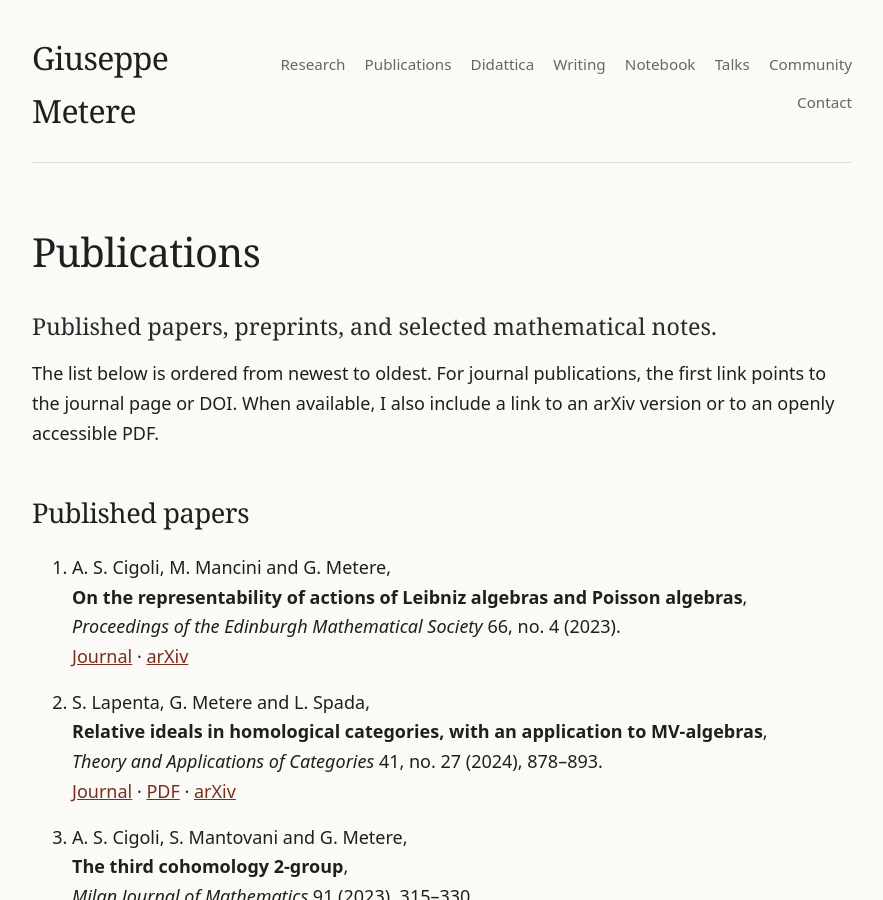
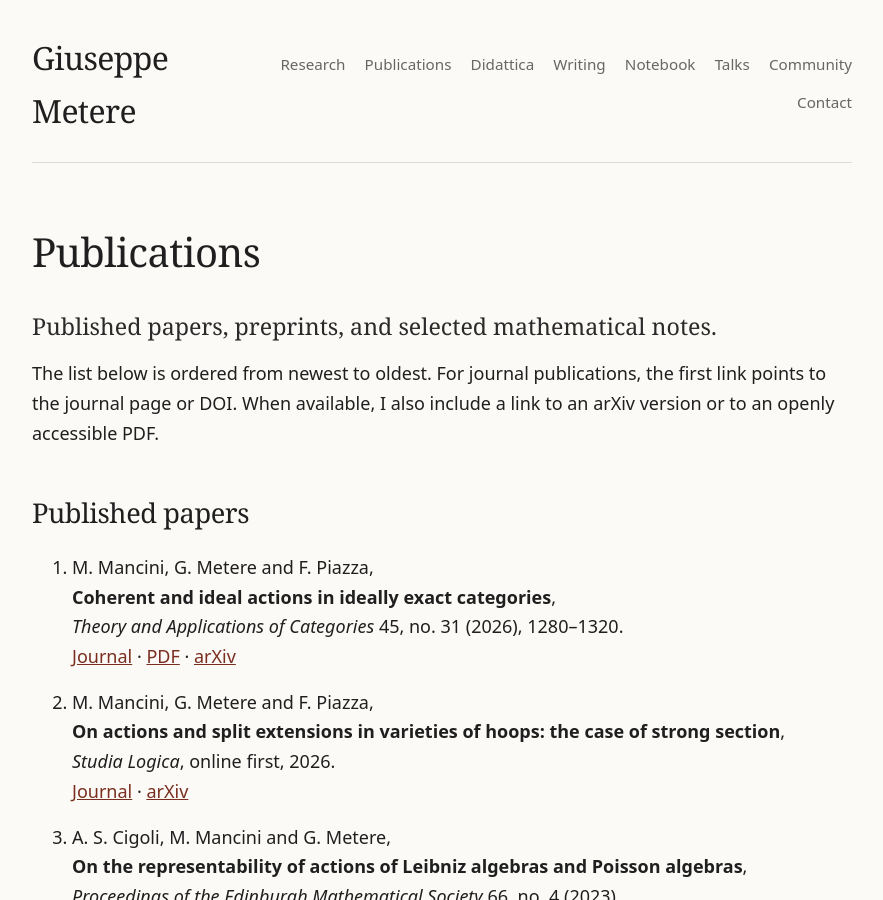
Before and after one commit to gmetere/gmetere.github.io, a Jekyll site: the page built from publications.md, in a window 1280 px wide and 900 px high. Shown: the whole window, without its empty margins (198-1081 px from the left). Built offline with Jekyll 4.4.1, drawn with Linux system fonts in a browser that asks for light colours; some of the changed text lies outside the part shown.

Commit message:
Update publications.md

```diff
--- a/publications.md
+++ b/publications.md
@@ -14,6 +14,19 @@ the first link points to the journal page or DOI. When available, I also
 include a link to an arXiv version or to an openly accessible PDF.
 
 ## Published papers
+
+1. M. Mancini, G. Metere and F. Piazza,
+   **Coherent and ideal actions in ideally exact categories**,
+   *Theory and Applications of Categories* 45, no. 31 (2026), 1280–1320.
+   [Journal](http://www.tac.mta.ca/tac/volumes/45/31/45-31abs.html)
+   · [PDF](http://www.tac.mta.ca/tac/volumes/45/31/45-31.pdf)
+   · [arXiv](https://arxiv.org/abs/2507.06124)
+
+1. M. Mancini, G. Metere and F. Piazza,
+   **On actions and split extensions in varieties of hoops: the case of strong section**,
+   *Studia Logica*, online first, 2026.
+   [Journal](https://link.springer.com/article/10.1007/s11225-026-10243-y)
+   · [arXiv](https://arxiv.org/abs/2510.06886)
 
 1. A. S. Cigoli, M. Mancini and G. Metere,
    **On the representability of actions of Leibniz algebras and Poisson algebras**,
```
Also changed, not shown: other parts of publications.md (+0 -10 lines).
